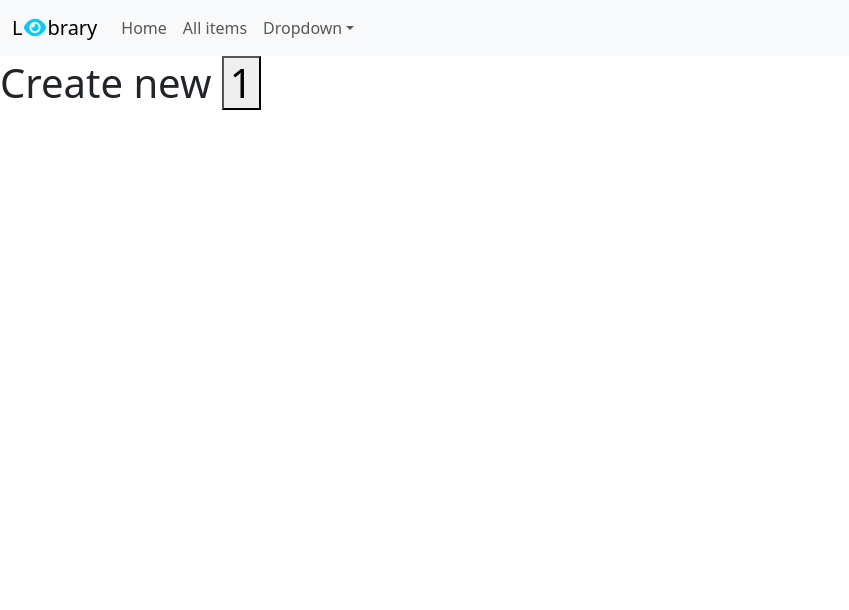
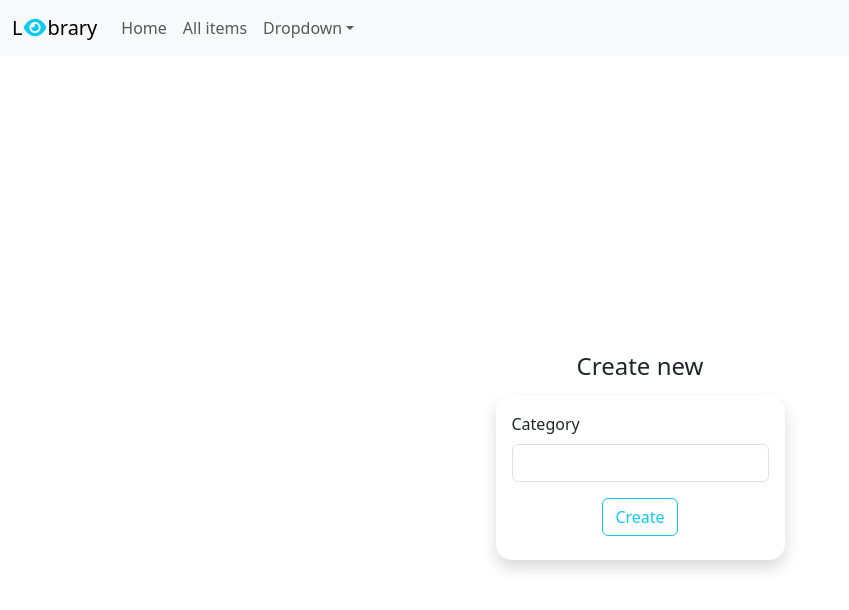
Before and after one commit to Socias93/leyebrary, a React (Vite) app: page /new-category/1 in a window 1280 px wide. Shown: the top 610 px of the page, without its empty margins (0-849 px from the left). Built offline with nearby package versions, Linux system fonts and the light colour scheme.

Commit message:
added links to createnewcategory

```diff
--- a/src/pages/CreateCategoryPage.tsx
+++ b/src/pages/CreateCategoryPage.tsx
@@ -1,12 +1,26 @@
-import { useParams } from "react-router-dom";
+import { useSearchParams } from "react-router-dom";
+import { ItemType } from "./CreateItemPage";
 
 function CreateCategoryPage() {
-  const { id } = useParams();
-
+  const [searchParams] = useSearchParams();
+  const type = (searchParams.get("type") ?? undefined) as ItemType | undefined;
   return (
-    <h1>
-      Create new <button>{id} </button>
-    </h1>
+    <>
+      <div className="vh-100 d-grid justify-content-center align-content-center">
+        <h4 className="text-center mb-3">Create new {type}</h4>
+        <div className="p-3 shadow rounded-4">
+          <form>
+            <div className="mb-3">
+              <label className="form-label">Category</label>
+              <input type="text" className="form-control" />
+            </div>
+            <div className="text-center m-2">
+              <button className="btn btn-outline-info">Create</button>
+            </div>
+          </form>
+        </div>
+      </div>
+    </>
   );
 }
 
--- a/src/pages/NewCategoryPage.tsx
+++ b/src/pages/NewCategoryPage.tsx
@@ -12,7 +12,7 @@ function NewCategoryPage() {
         <div className="d-flex">
           {category.map((c) => (
             <button
-              onClick={() => navigate(`/new-category/${c._id}`)}
+              onClick={() => navigate(`/new-category/${c._id}?type=${c.name}`)}
               key={c._id}
               className="btn btn-outline-info col-2 mt-4 ms-1 w-25 ">
               {c.name}
```
